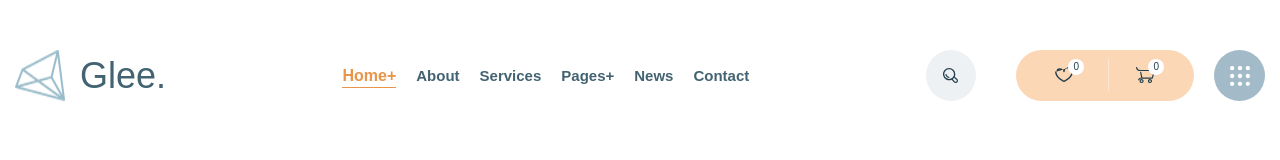
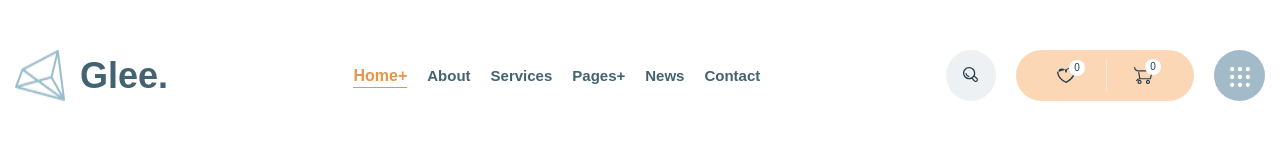
Before and after one commit to xxozs/gleetwo, a website: page app/index.html in a window 1280 px wide. Drawn offline with Linux system fonts and the light colour scheme.

Commit message:
fixed header

```diff
--- a/app/index.html
+++ b/app/index.html
@@ -38,23 +38,24 @@
           </ul>
         </nav>
         <div class="user-nav">
-          <a class="user-nav__link searh-box" href="#">
-            <img class="user-nav__link-img icon__bg-img" src="images/icons/lupabg.svg" alt="user btn">
-            <img class="icon-img" src="images/icons/lupa.svg" alt="">
+          <a class="user-nav__link" href="#">
+            <img class="user-nav__bg-img
+            user-nav__bg-search" src="images/icons/lupabg.svg" alt="user btn">
+            <img class="user-nav__icon-img" src="images/icons/lupa.svg" alt="search btn">
           </a>
           <a class="user-nav__link" href="#">
-            <img class="user-nav__link-img heart-img" src="images/icons/heart.svg" alt="like btn">
+            <img class="user-nav__heart-img" src="images/icons/heart.svg" alt="like btn">
             <span class="user-nav__num-like">0</span>
           </a>
           <a class="user-nav__link" href="#">
-            <img class="user-nav__link-img truck-img" src="images/icons/truck.svg" alt="truck btn">
+            <img class="user-nav__truck-img" src="images/icons/truck.svg" alt="truck btn">
             <span class="user-nav__num-search">0</span>
           </a>
-          <img class="user-nav__center-bg" src="images/icons/hertruckbg.svg" alt="">
-          <img class="user-nav__sep" src="images/icons/stick.svg" alt="">
+          <img class="user-nav__bg-img" src="images/icons/hertruckbg.svg" alt="">
+          <img class="user-nav__separation-img" src="images/icons/stick.svg" alt="">
           <a class="user-nav__link" href="#">
-            <img class="user-nav__link-img menu-img" src="images/icons/menu.svg" alt="menu btn">
-            <img class="menu__circles" src="images/icons/circles.svg" alt="">
+            <img class="user-nav__bg-img menu-img" src="images/icons/menu.svg" alt="menu btn">
+            <img class="user-nav__circles-img" src="images/icons/circles.svg" alt="">
           </a>
         </div>
       </div>
--- a/app/scss/_fonts.scss
+++ b/app/scss/_fonts.scss
@@ -22,7 +22,7 @@
 @font-face{
   font-family: 'Rubik-Medium', sans-serif;
   font-style: normal;
-  font-weight: 500;
+  font-weight: 550;
   src: local('Rubik-Medium'),
   url('../fonts/Rubik-Medium.woff2') format('woff2'),
   url('../fonts/Rubik-Medium.woff') format('woff');
--- a/app/scss/_vars.scss
+++ b/app/scss/_vars.scss
@@ -15,7 +15,7 @@ $title: #243f4d;
 
 %rubik-500{
   font-family: 'Rubik-Medium', sans-serif;
-  font-weight: 500;
+  font-weight: 550;
 }
 
 %dmsans-500{
--- a/app/scss/style.scss
+++ b/app/scss/style.scss
@@ -11,6 +11,18 @@
     justify-content: space-between;
     align-items: center;
   }
+}
+
+.logo{
+  display: flex;
+}
+
+.logo__name{
+  @extend %rubik-500;
+  color: $menu;
+  font-size: 36px;
+  line-height: 51px;
+  margin-left: 14px;
 }
 
 .menu{
@@ -44,96 +56,60 @@
 
 .user-nav{
   display: flex;
-  align-items: center;
-  &__link{
-    position: relative;
+  justify-content: space-between;
+  &__bg-img{
+    margin-left: 20px;
   }
-  &__link + .user-nav__link{
-    padding-left: 20px;
+  &__bg-search{
+    margin-left: 0;
   }
-  &__num-like{
+  &__icon-img{
+    position: absolute;
+    top: 67px;
+    right: 302px;
+  }
+  &__heart-img{
+    position: absolute;
+    top: 67px;
+    right: 205px;
+  }
+  &__link span{
     position: absolute;
     width: 16px;
     height: 16px;
     border-radius: 50%;
     background-color: #fff;
-    top: -17px;
-    right: -88px;
     font-size: 10px;
+    line-height: 16px;
+    text-align: center;
     color: $title;
-    text-align: center;
-    line-height: 16px;
+  }
+  &__num-like{
+    top: 60px;
+    right: 195px;
+  }
+  &__truck-img{
+    position: absolute;
+    top: 67px;
+    right: 127px;
   }
   &__num-search{
+    top: 59px;
+    right: 119px;
+  }
+  &__separation-img{
     position: absolute;
-    width: 16px;
-    height: 16px;
-    border-radius: 50%;
-    background-color: #fff;
-    top: -17px;
-    right: -148px;
-    font-size: 10px;
-    color: $title;
-    text-align: center;
-    line-height: 16px;
+    top: 59px;
+    right: 173px;
+  }
+  &__circles-img{
+    position: absolute;
+    top: 67px;
+    right: 30px;
   }
 }
 
-.logo{
-  display: flex;
-}
 
-.logo__name{
 
-  @extend %rubik-500;
-  color: $menu;
-  font-size: 36px;
-  line-height: 51px;
-  margin-left: 14px;
-}
-
-.icon-img{
-  position: absolute;
-  top: 18px;
-  right: 18px;
-}
-
-.heart-img{
-  position: absolute;
-  top: -9px;
-  right: -77px;
-}
-
-.truck-img{
-  position: absolute;
-  top: -9px;
-  right: -139px;
-}
-
-.menu__circles{
-  position: absolute;
-  top: 16px;
-  right: 15px;
-}
-
-.menu-img{
-  padding-left: 20px;
-}
-
-.icon__bg-img{
-  width: 100%;
-  right: -20px;
-}
-
-.user-nav__sep{
-  position: absolute;
-  top: 59px;
-  right: 171px;
-}
-
-.user-nav__link span{
-  @extend %dmsans-400;
-  font-size: 10px;
-}
 
 @import 'media';
```
Also changed, not shown: app/css/style.min.css, 1 other file.
